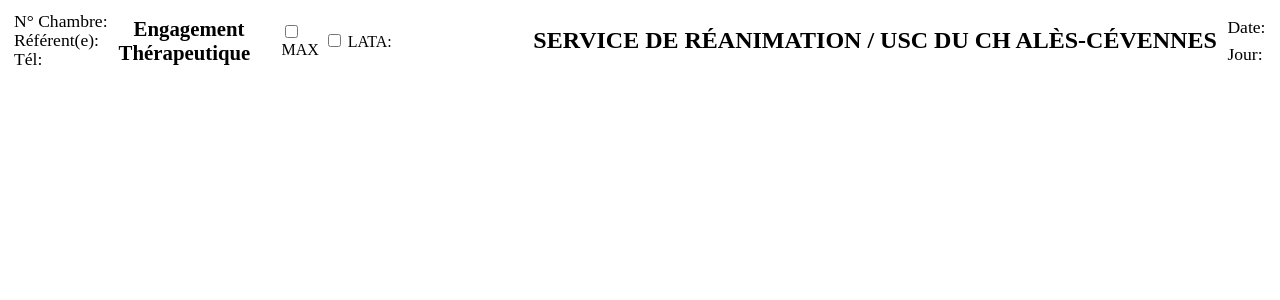
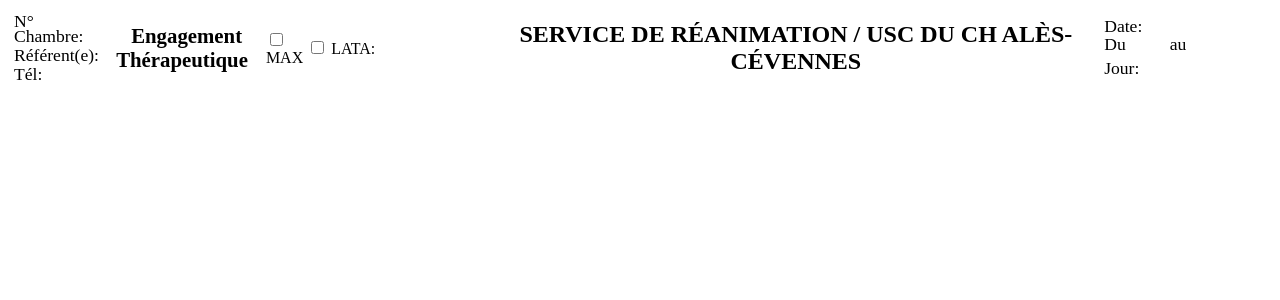
Before and after one commit to sebastienpro/ch-ales, a Flask app: template templates/head2.html in a window 1280 px wide. Shown: the top 300 px of the page. Run offline with Flask 2, Linux system fonts and the light colour scheme; the template is opened without the code that fills it, so the values that code supplies are empty.

Commit message:
Update head2.html

```diff
--- a/templates/head2.html
+++ b/templates/head2.html
@@ -19,7 +19,7 @@
         <td style="text-align: center; font-size: 1.5em;"><b>SERVICE DE RÉANIMATION / USC DU CH ALÈS-CÉVENNES</b></td>
         <td class="cr">
             <table style="line-height: 18px; font-size: 1.1em">
-                <tr><td class="lcell bg-red" style="height: 25px;">Date:</td></tr>
+                <tr><td class="lcell bg-red" style="height: 25px;">Date: Du&nbsp;&nbsp;&nbsp;&nbsp;&nbsp;&nbsp;&nbsp;&nbsp;&nbsp;&nbsp;au&nbsp;&nbsp;&nbsp;&nbsp;&nbsp;&nbsp;&nbsp;&nbsp;&nbsp;&nbsp;</td></tr>
                 <tr><td class="lcell bg-red" style="height: 25px;">Jour: </td></tr>
             </table>
         </td>
```
